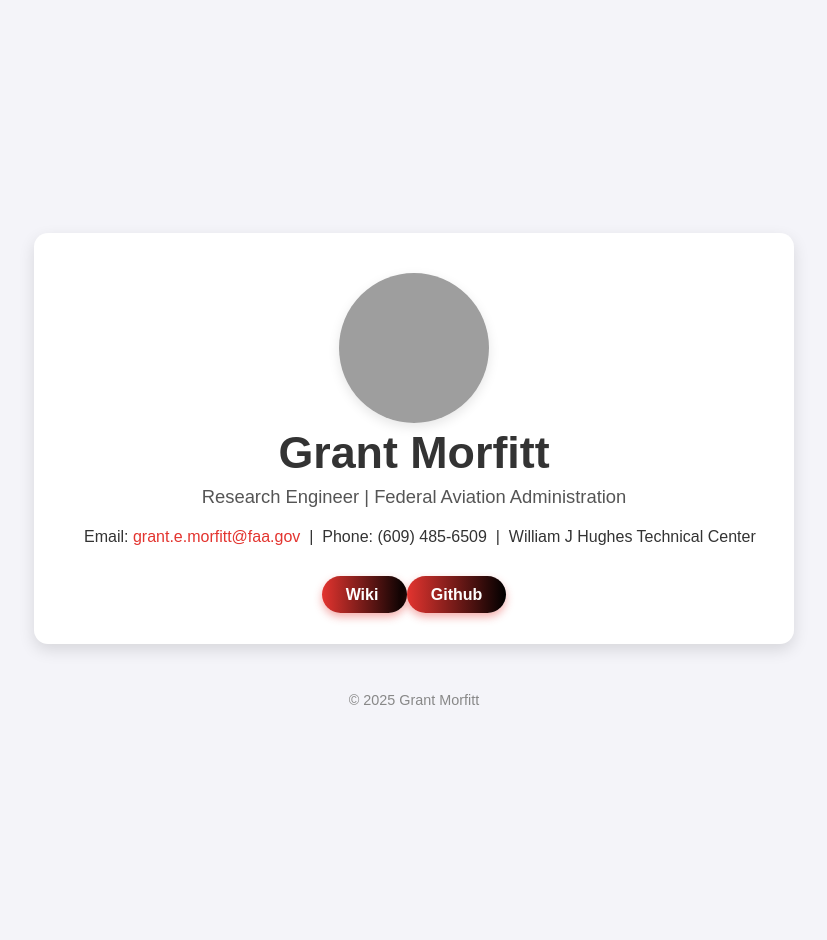
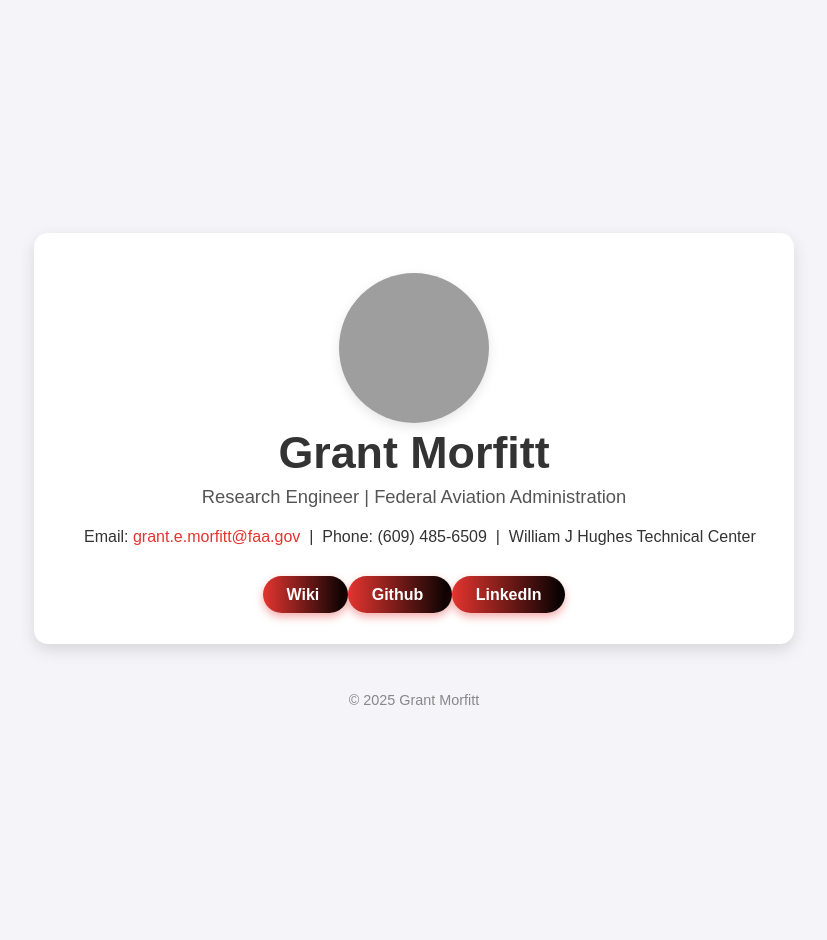
Before and after one commit to grantmorfitt/grantmorfitt.github.io, a Jekyll site: the page built from index.md, in a window 1280 px wide. Shown: the whole page, without its empty margins (226-1053 px from the left). Built offline with Jekyll 4.4.1, drawn with Linux system fonts in a browser that asks for light colours; grey boxes are pictures that could not be loaded.

Commit message:
Update home.html

```diff
--- a/_layouts/home.html
+++ b/_layouts/home.html
@@ -118,7 +118,7 @@
   </div>
 </div>
 
-    <a href="/wiki/" style="
+  <a href="/wiki/" style="
   background: linear-gradient(90deg, #e3342f, #000000);
   color: white;
   padding: 10px 24px;
@@ -129,8 +129,8 @@
   box-shadow: 0 4px 8px rgba(227, 52, 47, 0.4);
   transition: background 0.3s ease, box-shadow 0.3s ease;
 "
-onmouseover="this.style.background='linear-gradient(90deg, #cc1f1a, #111111)'; this.style.boxShadow='0 6px 12px rgba(204, 31, 26, 0.5)';"
-onmouseout="this.style.background='linear-gradient(90deg, #e3342f, #000000)'; this.style.boxShadow='0 4px 8px rgba(227, 52, 47, 0.4)';"
+  onmouseover="this.style.background='linear-gradient(90deg, #cc1f1a, #111111)'; this.style.boxShadow='0 6px 12px rgba(204, 31, 26, 0.5)';"
+  onmouseout="this.style.background='linear-gradient(90deg, #e3342f, #000000)'; this.style.boxShadow='0 4px 8px rgba(227, 52, 47, 0.4)';"
 >
   Wiki
 </a>
@@ -150,7 +150,23 @@ onmouseout="this.style.background='linear-gradient(90deg, #e3342f, #000000)'; th
 >
   Github
 </a>
-
+</a>
+  <a href="https://www.linkedin.com/in/grant-morfitt/" style="
+  background: linear-gradient(90deg, #e3342f, #000000);
+  color: white;
+  padding: 10px 24px;
+  border-radius: 30px;
+  font-weight: 700;
+  font-size: 1rem;
+  text-decoration: none;
+  box-shadow: 0 4px 8px rgba(227, 52, 47, 0.4);
+  transition: background 0.3s ease, box-shadow 0.3s ease;
+"
+onmouseover="this.style.background='linear-gradient(90deg, #cc1f1a, #111111)'; this.style.boxShadow='0 6px 12px rgba(204, 31, 26, 0.5)';"
+onmouseout="this.style.background='linear-gradient(90deg, #e3342f, #000000)'; this.style.boxShadow='0 4px 8px rgba(227, 52, 47, 0.4)';"
+>
+  LinkedIn
+</a>
   </main>
 
   <footer>
```
